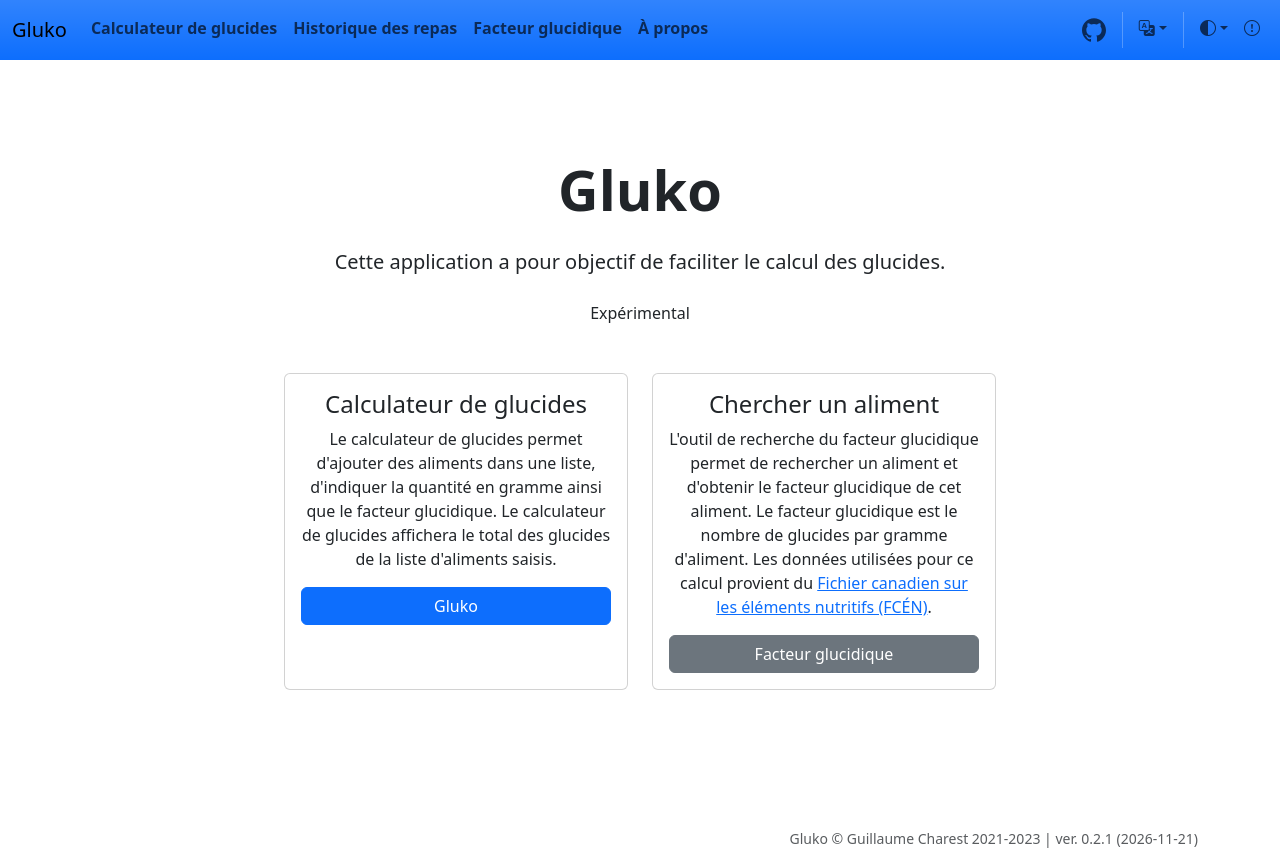
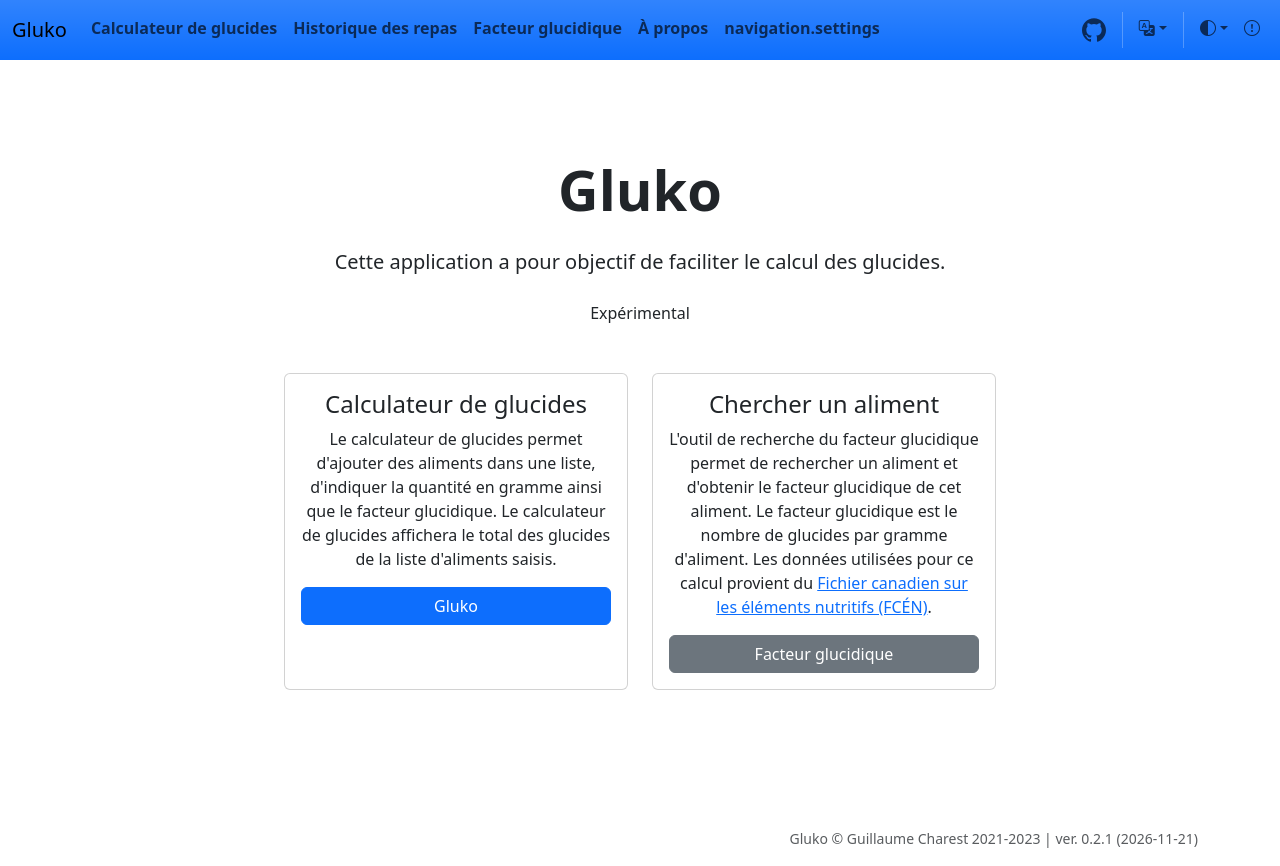
Before and after one commit to gcharest/gluko, a Vue app: page / in a window 1280 px wide. Built offline with nearby package versions, Linux system fonts and the light colour scheme.

Commit message:
feat: add settings link to the navigation bar

```diff
--- a/src/components/base/BaseNavigationBar.vue
+++ b/src/components/base/BaseNavigationBar.vue
@@ -116,6 +116,13 @@ onMounted(() => {
             >
               <RouterLink class="nav-link" to="/about">{{ $t('navigation.about') }}</RouterLink>
             </li>
+            <li
+              class="nav-item col-12 col-lg-auto mb-lg-1"
+              data-bs-dismiss="offcanvas"
+              data-bs-target="#navbarMain"
+            >
+              <RouterLink class="nav-link" to="/settings">{{ $t('navigation.settings') }}</RouterLink>
+            </li>
           </ul>
           <ul class="navbar-nav flex-row flex-wrap ms-md-auto">
             <li class="nav-item col-6 col-lg-auto">
```
